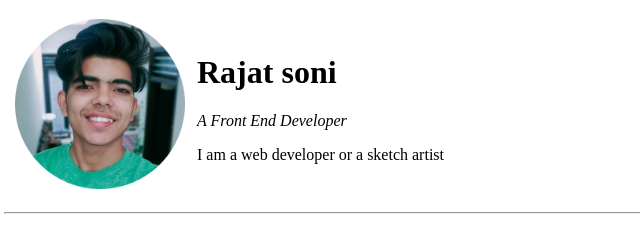
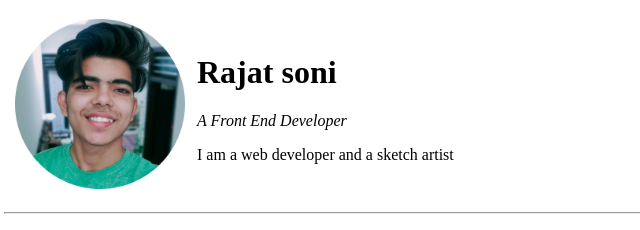
Before and after one commit to Rajatsoni111/cv, a plain HTML site: page index.html in a window 1280 px wide. Shown: the top 230 px of the page, 4-644 px from the left. Drawn offline with Linux system fonts and the light colour scheme.

Commit message:
update index.html

```diff
--- a/index.html
+++ b/index.html
@@ -12,7 +12,7 @@
             <td><img src="rajat.png" height="170"></td>
             <td><h1>Rajat soni</h1>
                 <p><em>A Front End Developer</em></p>
-                <p>I am a web developer or a sketch artist</p></td>
+                <p>I am a web developer and a sketch artist</p></td>
         </tr>
     </table>
 
```
